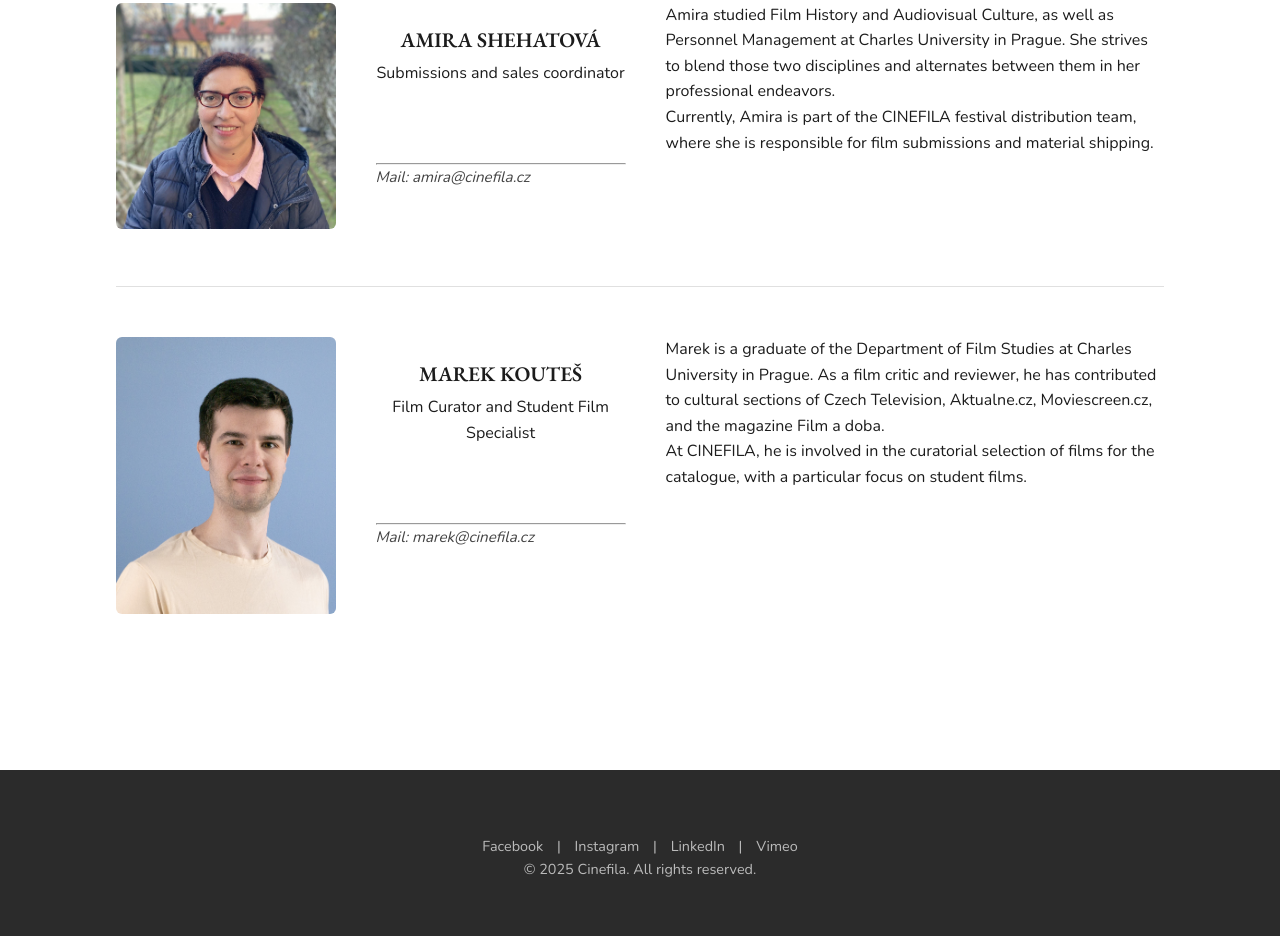
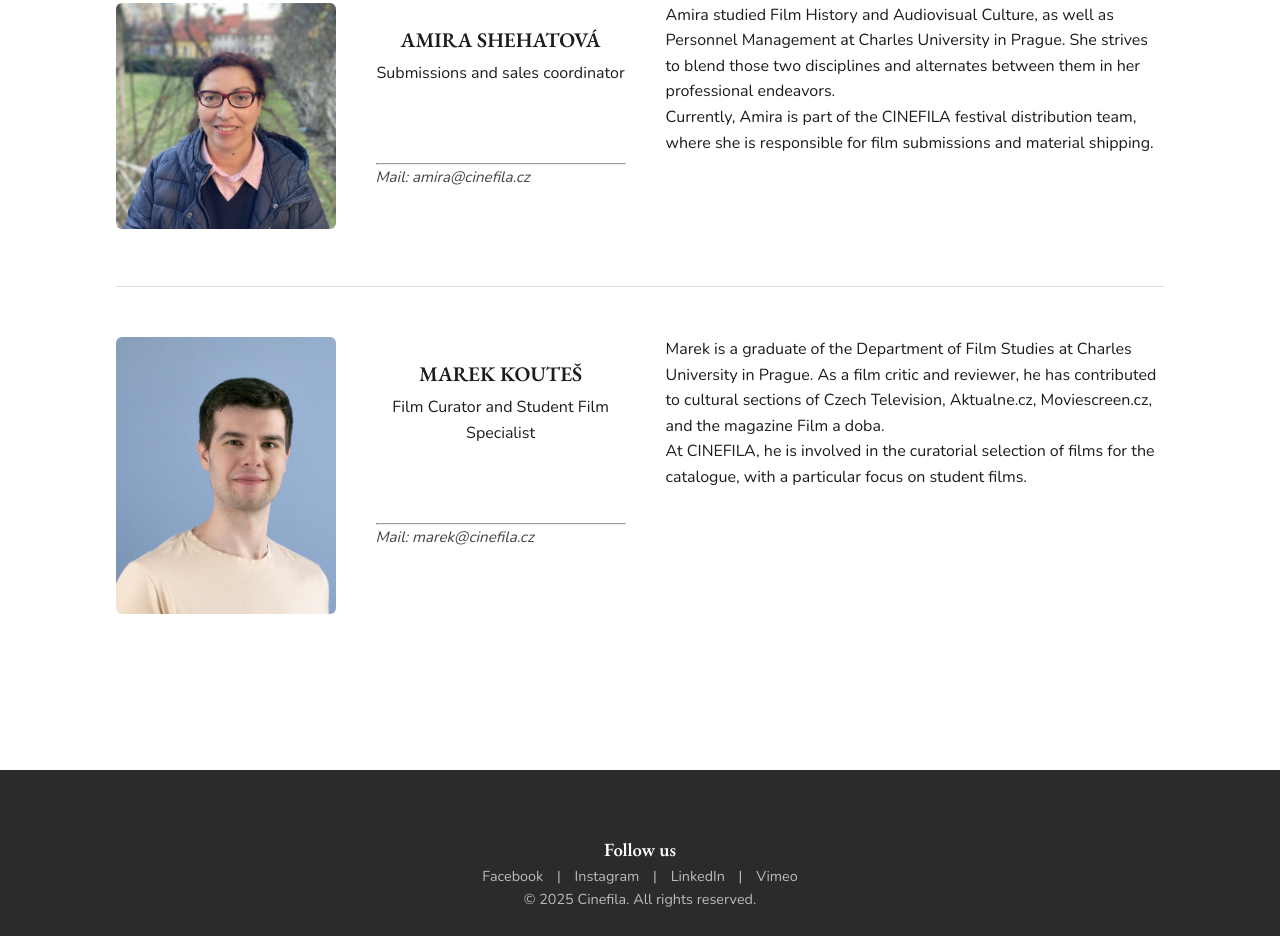
Before and after one commit to MarastPy/CineFilaWeb, a plain HTML site: page index.html in a window 1280 px wide. Shown: the part 5655-6591 px from the top of the page. Before the commit the page ends 6561 px from the top, so only its background shows below. Drawn offline with nearby package versions, Linux system fonts and the light colour scheme.

Commit message:
Initial commit

```diff
--- a/partials/footer.html
+++ b/partials/footer.html
@@ -1,4 +1,5 @@
 <footer>
+  <h3 style="color: white;">Follow us</h3>
   <div class="social-links">
     <a href="https://www.facebook.com/profile.php?id=61572536315236" target="_blank">Facebook</a> |
     <a href="https://www.instagram.com/cinefilacz/" target="_blank">Instagram</a> |
```
